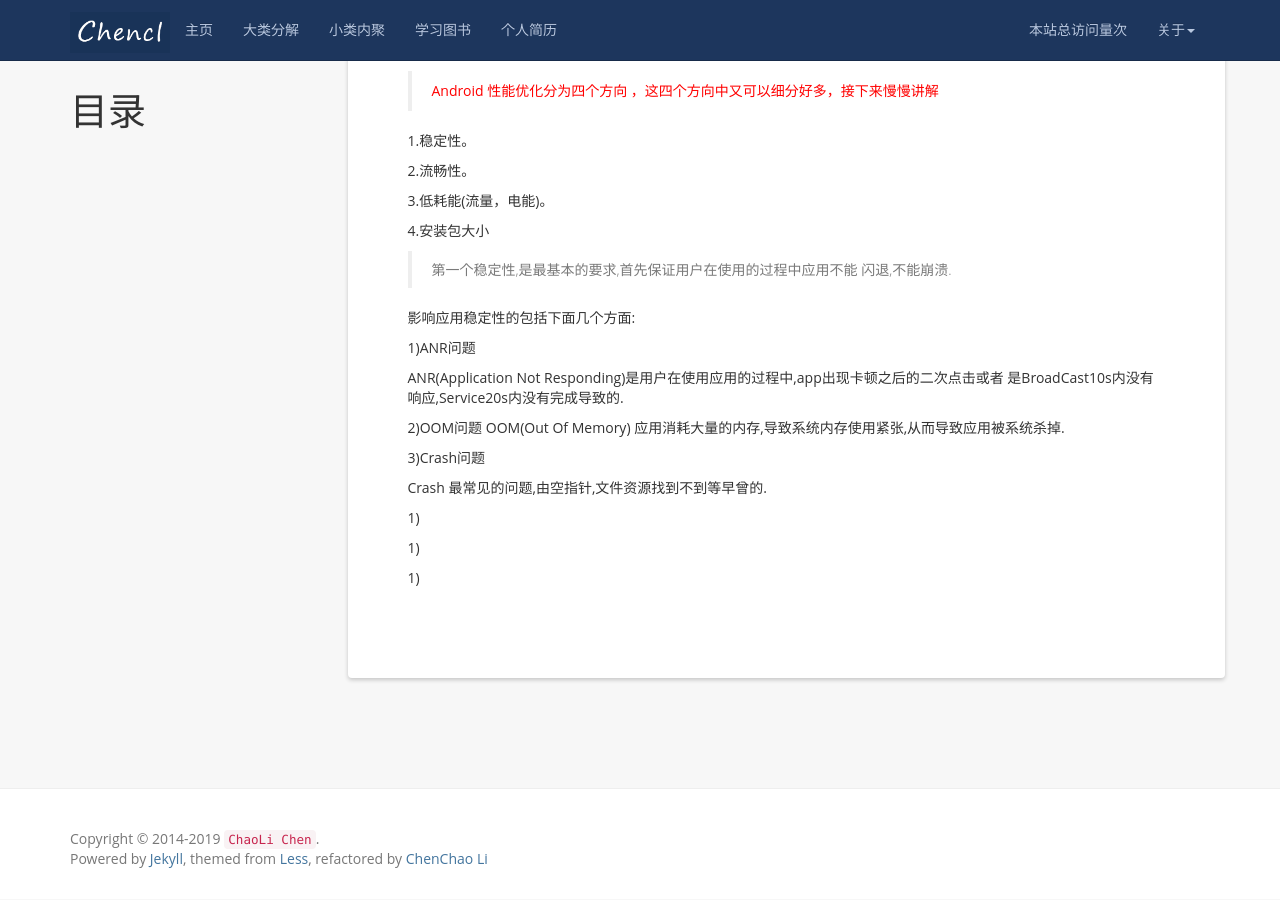
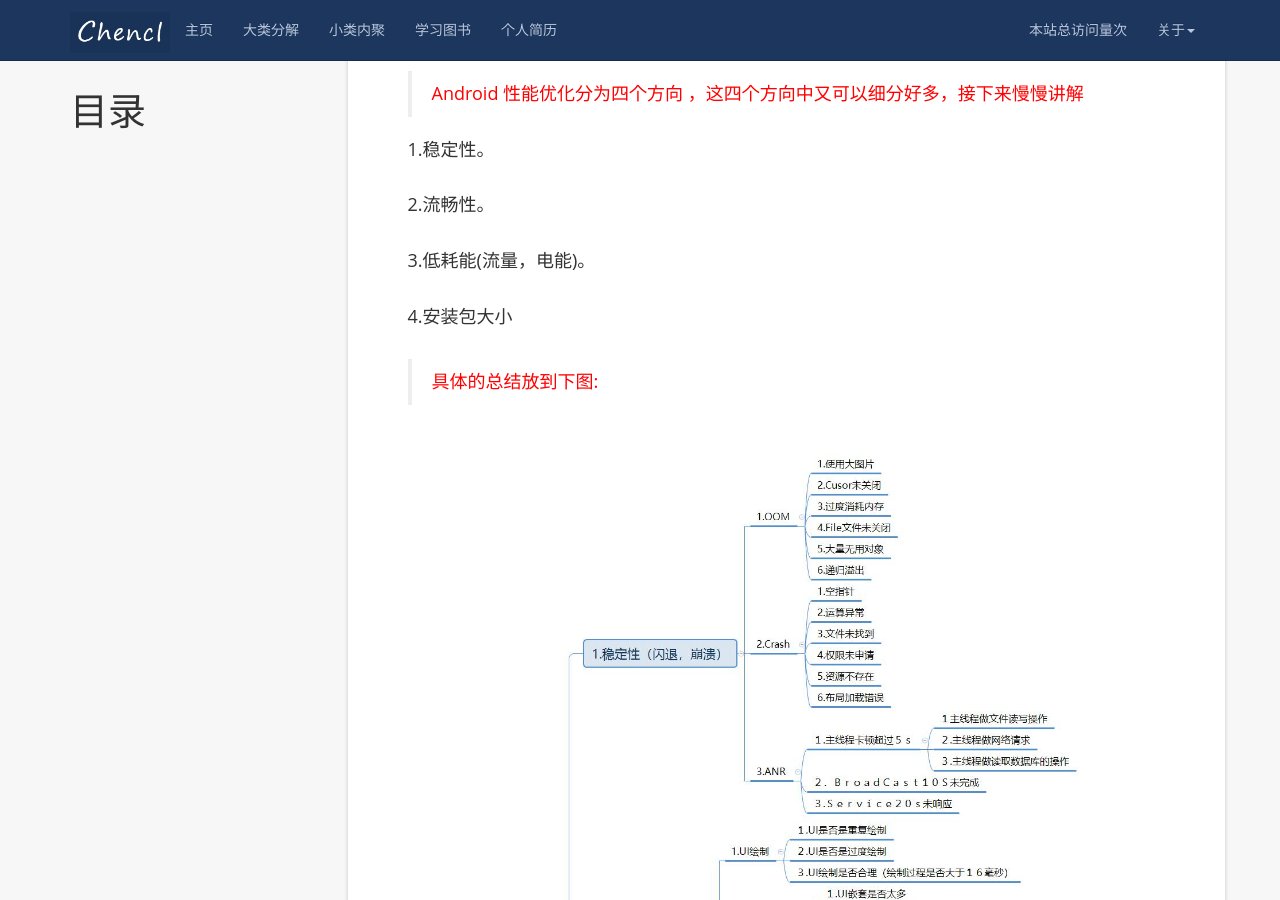
Before and after one commit to CCLCM/chenchaoli.github.io, a Jekyll site: the page built from _posts/2018-05-26-android-performance.md, in a window 1280 px wide and 900 px high, scrolled down 385 px. Built offline with Jekyll 4.4.1, drawn with Linux system fonts in a browser that asks for light colours; nearby versions of some CDN libraries; comment, search, counter and statistics services are not loaded.

Commit message:
增加性能分析图片

```diff
--- a/_posts/2018-05-26-android-performance.md
+++ b/_posts/2018-05-26-android-performance.md
@@ -10,37 +10,28 @@ tag: Android APP的性能优化
 {:toc}
 
 ------------------------
-><font color= "red">Android 性能优化分为四个方向 ，这四个方向中又可以细分好多，接下来慢慢讲解</font>
+><font size ="4" color = "red">Android 性能优化分为四个方向 ，这四个方向中又可以细分好多，接下来慢慢讲解</font>
 
-1.稳定性。
 
-2.流畅性。
+<font size ="4">1.稳定性。</font>
 
-3.低耗能(流量，电能)。
+<br>
 
-4.安装包大小
+<font size ="4">2.流畅性。</font>
+
+<br>
+
+<font size ="4">3.低耗能(流量，电能)。</font>
+
+<br>
+
+<font size ="4">4.安装包大小</font>
+
+<br>
+
+> <font size ="4" color = "red">具体的总结放到下图:</font>
 
 
 
-> 第一个稳定性,是最基本的要求,首先保证用户在使用的过程中应用不能 闪退,不能崩溃.
-
-影响应用稳定性的包括下面几个方面:
-
-1)ANR问题
-
-   ANR(Application Not Responding)是用户在使用应用的过程中,app出现卡顿之后的二次点击或者
-   是BroadCast10s内没有响应,Service20s内没有完成导致的.
-
-
-2)OOM问题
-   OOM(Out Of Memory) 应用消耗大量的内存,导致系统内存使用紧张,从而导致应用被系统杀掉.
-
-3)Crash问题
-
-  Crash 最常见的问题,由空指针,文件资源找到不到等早曾的.
-
-1)
-
-1)
-
-1)
+  <br/>
+  ![performance name]({{ '/styles/images/performance/performance.jpg' | prepend: site.baseurl  }})
```
Also changed, not shown: styles/images/performance/performance.jpg (added).
